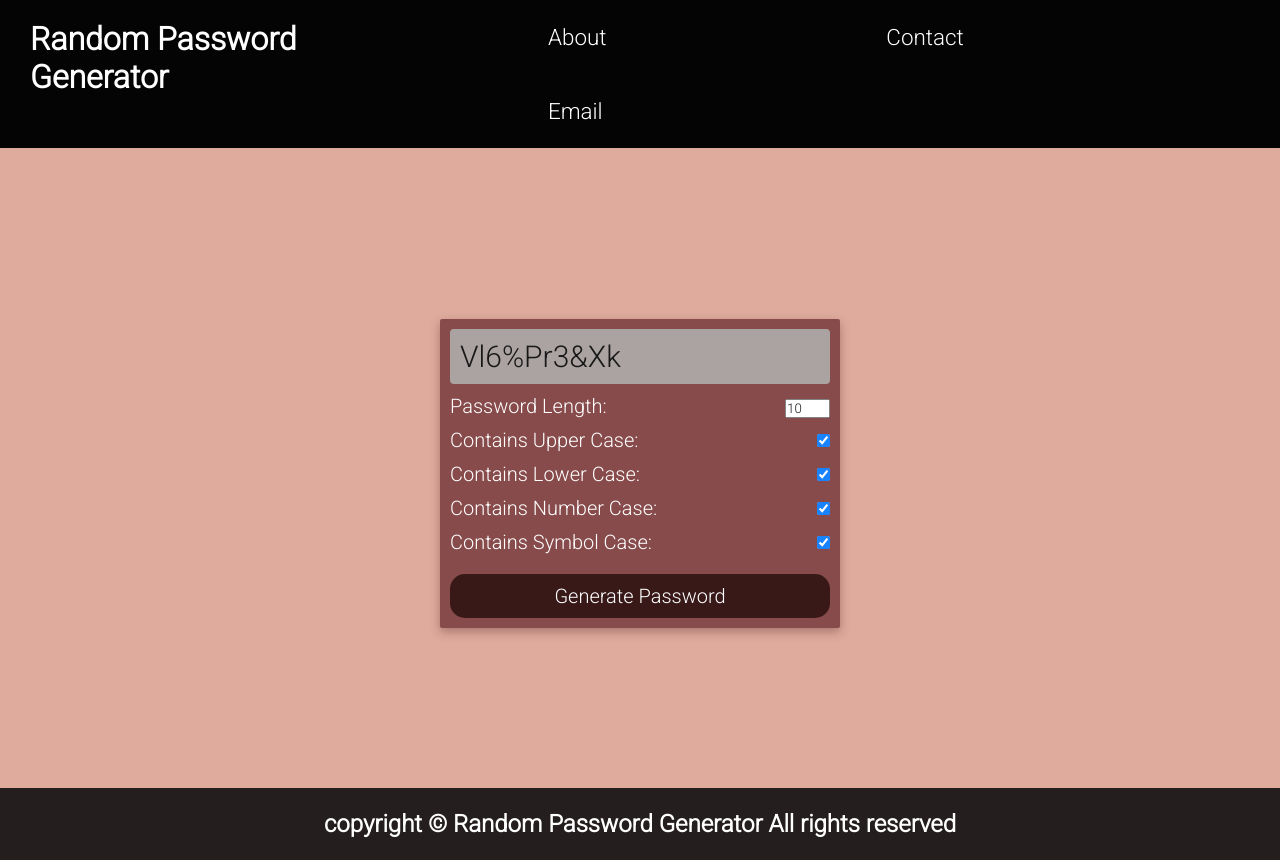
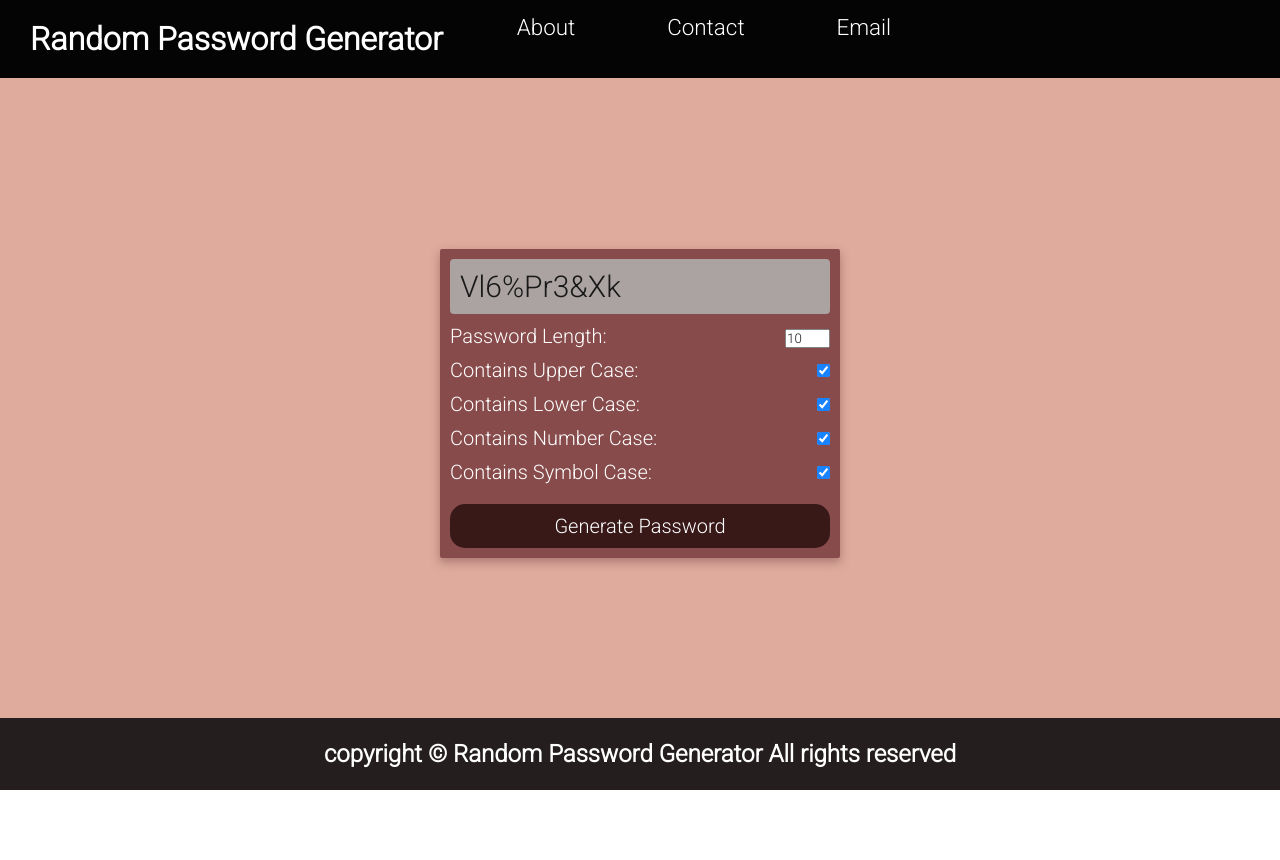
Before and after one commit to Saifali017/pass_generator, a plain HTML site: page index.html in a window 1280 px wide. After the commit the page ends 800 px from the top, so only its background shows below. Drawn offline with Linux system fonts and the light colour scheme; a web font is replaced by a local one.

Commit message:
Update style.css

```diff
--- a/style.css
+++ b/style.css
@@ -28,8 +28,8 @@
         text-decoration: none;
         display: inline-block;
         color: white;
-        margin: 12px 114px;
-        padding: 12px 24px;
+        margin: 2px 30px;
+        padding: 12px 14px;
         font-size: 1.4rem;
         cursor: pointer;
     }
```
